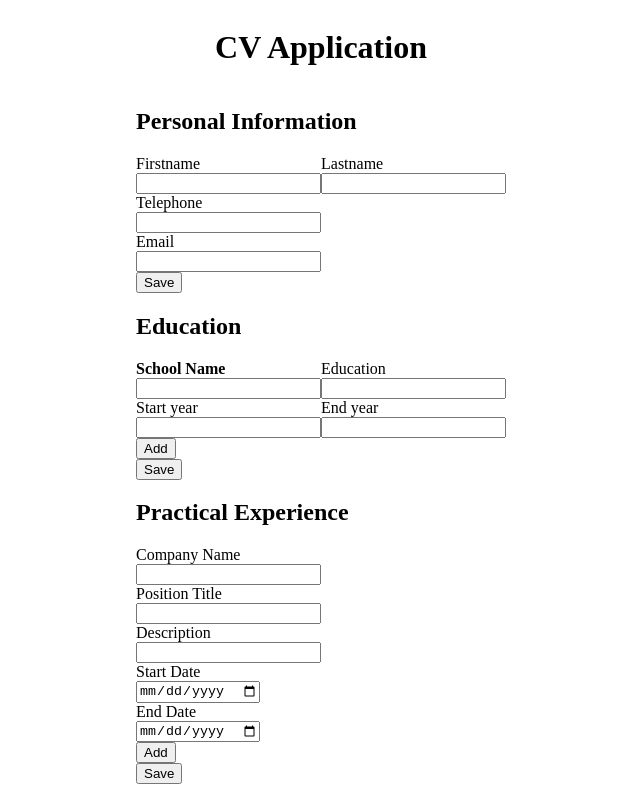
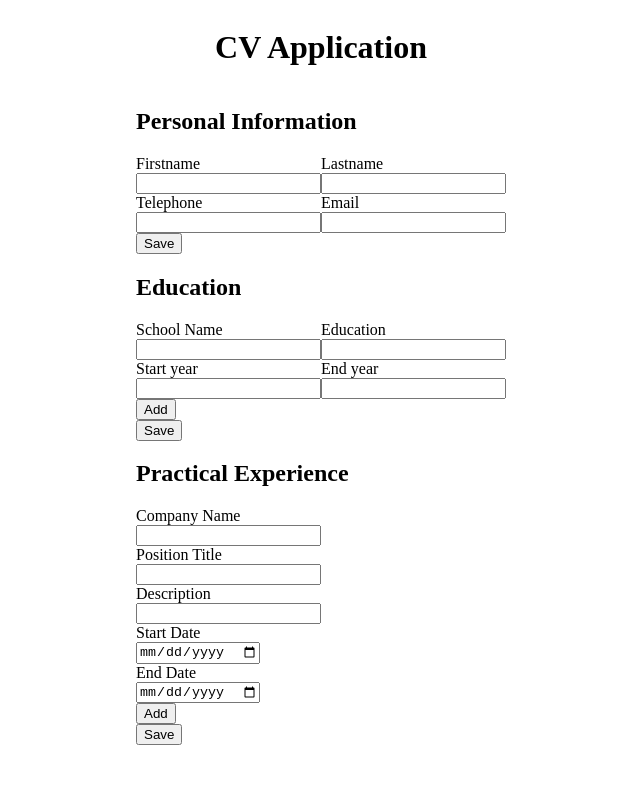
Before and after one commit to JSHC/odin-cvproject, a React (Create React App) app: page / in a window 1280 px wide. Shown: the whole page, without its empty margins (319-959 px from the left). Built offline with nearby package versions, Linux system fonts and the light colour scheme.

Commit message:
Move field css class to actual field div instead of container

```diff
--- a/src/components/Field.js
+++ b/src/components/Field.js
@@ -16,7 +16,7 @@ class Field extends React.Component {
 
     render() {
         return (
-            <div className={this.props.className}>
+            <div>
             {this.props.editEnabled ?
             (
                 <label className={this.props.className + '-label'}>
@@ -29,11 +29,10 @@ class Field extends React.Component {
                             value={this.state.fieldValue}
                             />
                             </div>
-
                 </label>
             )
             :
-                <div>
+                <div className={this.props.className}>
                     {this.state.fieldValue}
                 </div>
             }
```
